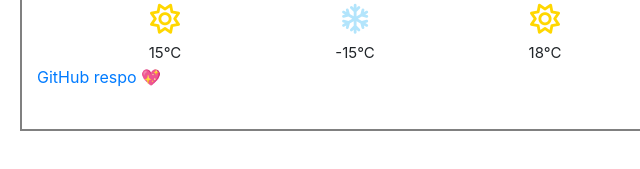
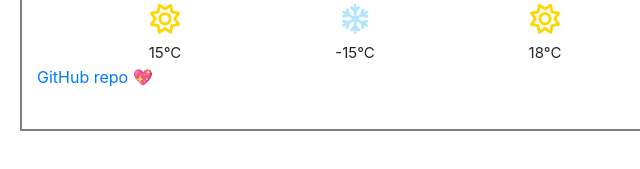
Before and after one commit to SullyRin/lubear-weather-app, a website built with Parcel: page index.html in a window 1280 px wide. Shown: the part 371-540 px from the top of the page, 0-640 px from the left. Built offline with nearby package versions, Linux system fonts and the light colour scheme.

Commit message:
fixed typo

```diff
--- a/index.html
+++ b/index.html
@@ -105,6 +105,6 @@
       </div>
     </div>
     <script src="src/index.js"></script>
-    <a href="https://github.com/SullyRin/lubear-weather-app">GitHub respo 💖</a>
+    <a href="https://github.com/SullyRin/lubear-weather-app">GitHub repo 💖</a>
   </body>
 </html>
```
